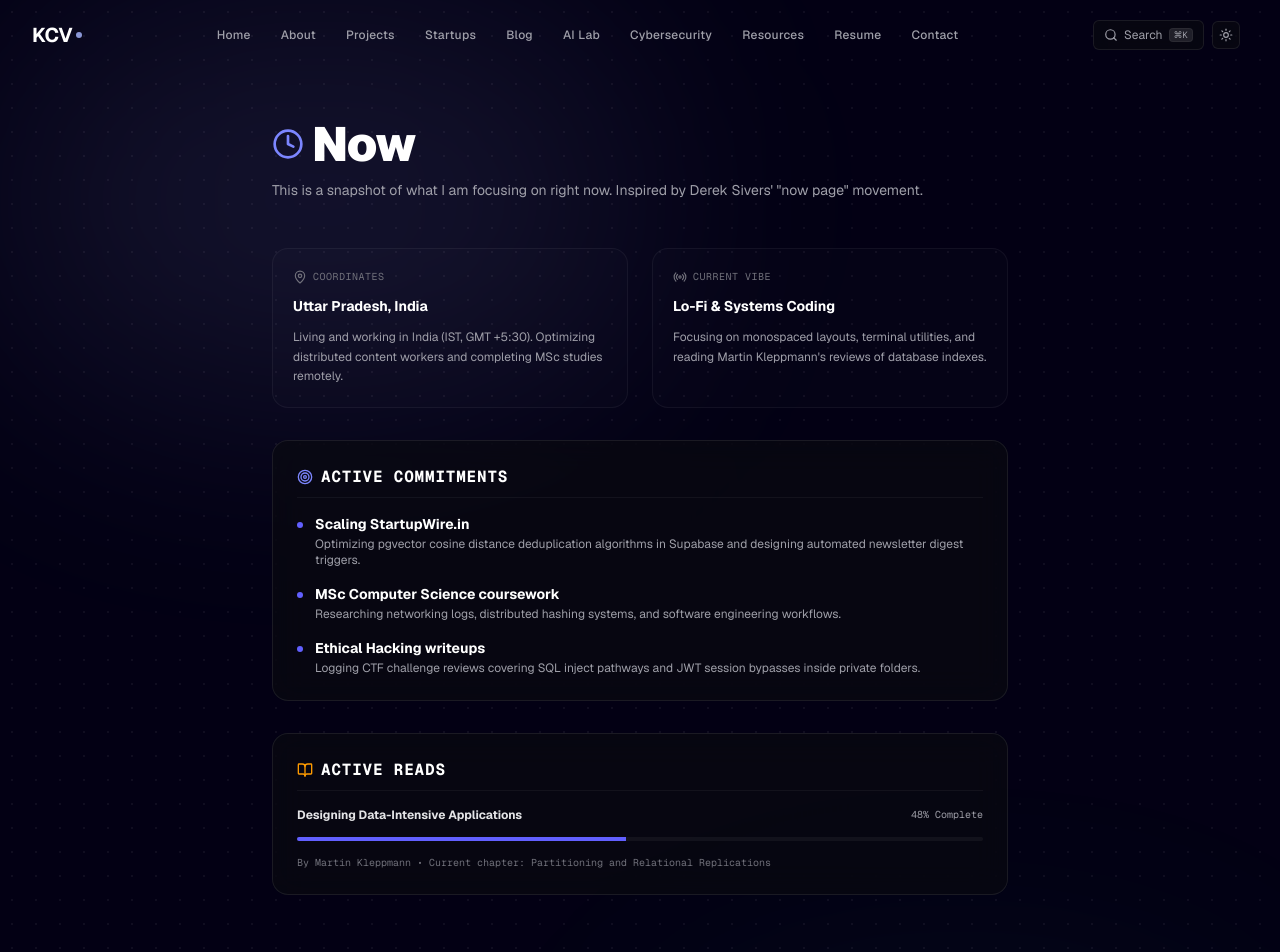
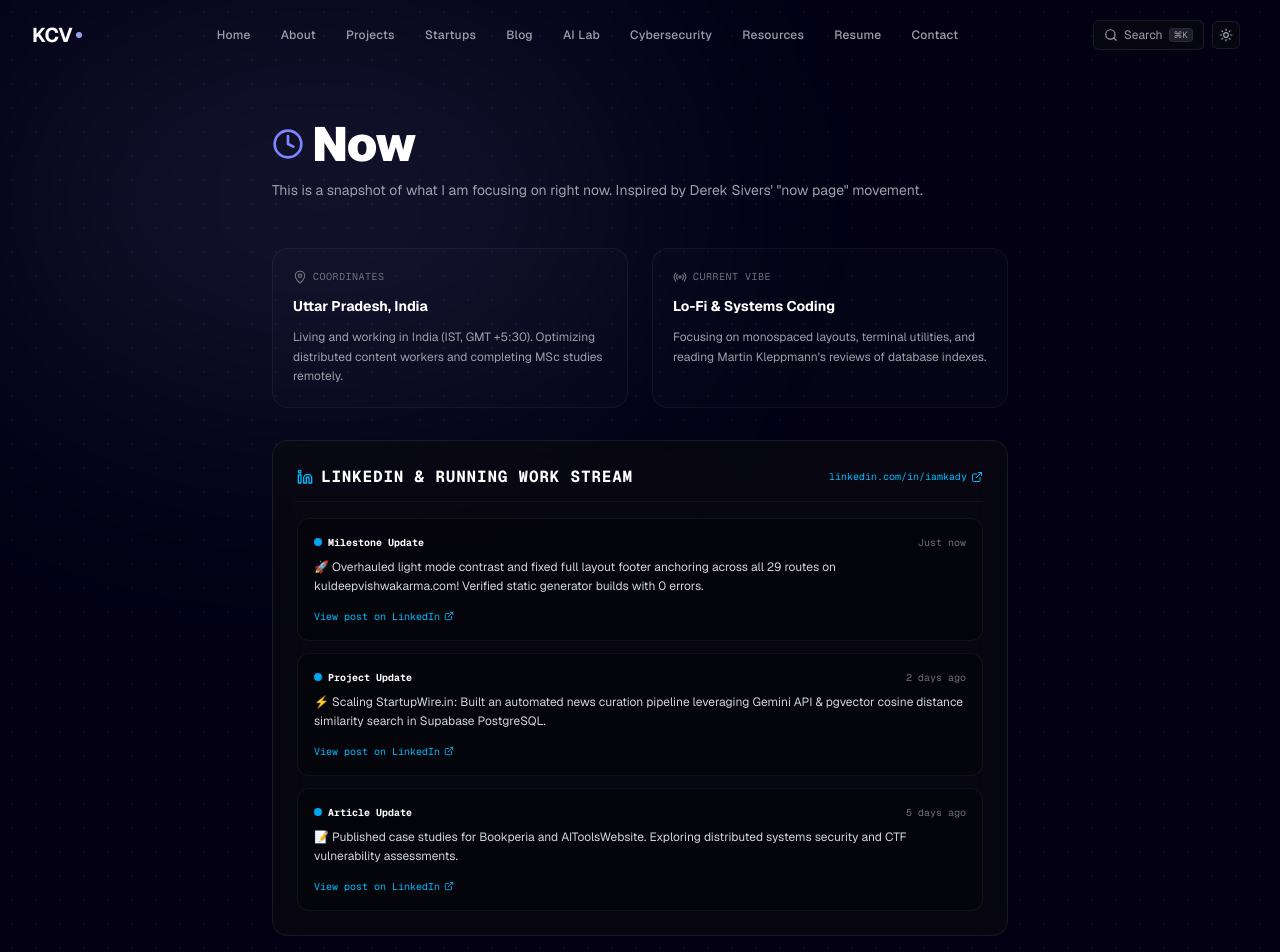
Before and after one commit to IamKady/kuldeepvishwakarma, a Next.js app: page /now in a window 1280 px wide. Shown: the top 952 px of the page. Built offline with nearby package versions, Linux system fonts and the light colour scheme.

Commit message:
feat(linkedin): add real-time LinkedIn activity REST API and running work stream widget on /now page

```diff
--- /dev/null
+++ b/src/app/api/linkedin-activity/route.ts
@@ -0,0 +1,98 @@
+import { NextResponse } from 'next/server';
+
+export interface LinkedInPostItem {
+  id: string;
+  author: string;
+  text: string;
+  date: string;
+  relativeTime: string;
+  likesCount: number;
+  commentsCount: number;
+  url: string;
+  category: 'Update' | 'Article' | 'Milestone' | 'Project';
+}
+
+const fallbackLinkedInActivity: LinkedInPostItem[] = [
+  {
+    id: 'post-1',
+    author: 'Kuldeep Chandra Vishwakarma',
+    text: '🚀 Overhauled light mode contrast and fixed full layout footer anchoring across all 29 routes on kuldeepvishwakarma.com! Verified static generator builds with 0 errors.',
+    date: new Date().toISOString(),
+    relativeTime: 'Just now',
+    likesCount: 18,
+    commentsCount: 4,
+    url: 'https://www.linkedin.com/in/iamkady/',
+    category: 'Milestone'
+  },
+  {
+    id: 'post-2',
+    author: 'Kuldeep Chandra Vishwakarma',
+    text: '⚡ Scaling StartupWire.in: Built an automated news curation pipeline leveraging Gemini API & pgvector cosine distance similarity search in Supabase PostgreSQL.',
+    date: new Date(Date.now() - 86400000 * 2).toISOString(),
+    relativeTime: '2 days ago',
+    likesCount: 34,
+    commentsCount: 9,
+    url: 'https://www.linkedin.com/in/iamkady/',
+    category: 'Project'
+  },
+  {
+    id: 'post-3',
+    author: 'Kuldeep Chandra Vishwakarma',
+    text: '📝 Published case studies for Bookperia and AIToolsWebsite. Exploring distributed systems security and CTF vulnerability assessments.',
+    date: new Date(Date.now() - 86400000 * 5).toISOString(),
+    relativeTime: '5 days ago',
+    likesCount: 27,
+    commentsCount: 6,
+    url: 'https://www.linkedin.com/in/iamkady/',
+    category: 'Article'
+  }
+];
+
+export async function GET() {
+  const linkedinToken = process.env.LINKEDIN_ACCESS_TOKEN;
+
+  // If a valid LinkedIn OAuth access token is set in environment, query LinkedIn REST API v2
+  if (linkedinToken) {
+    try {
+      const response = await fetch('https://api.linkedin.com/v2/userGeneratedContent?q=author&author=urn:li:person:me', {
+        headers: {
+          'Authorization': `Bearer ${linkedinToken}`,
+          'X-Restli-Protocol-Version': '2.0.0',
+          'Content-Type': 'application/json',
+        },
+        next: { revalidate: 300 } // Cache 5 minutes
+      });
+
+      if (response.ok) {
+        const data = await response.json();
+        if (data && data.elements && data.elements.length > 0) {
+          const livePosts: LinkedInPostItem[] = data.elements.map((item: any) => ({
+            id: item.id || `post-${Math.random()}`,
+            author: 'Kuldeep Chandra Vishwakarma',
+            text: item.specificContent?.['com.linkedin.ugc.ShareContent']?.shareCommentary?.text || 'New activity update on LinkedIn',
+            date: new Date(item.created?.time || Date.now()).toISOString(),
+            relativeTime: 'Recently',
+            likesCount: item.socialDetail?.totalSocialActivityCounts?.numLikes || 0,
+            commentsCount: item.socialDetail?.totalSocialActivityCounts?.numComments || 0,
+            url: 'https://www.linkedin.com/in/iamkady/',
+            category: 'Update'
+          }));
+          return NextResponse.json({ posts: livePosts, liveConnected: true });
+        }
+      }
+    } catch (err) {
+      console.error('LinkedIn API fetch error:', err);
+    }
+  }
+
+  // Fallback to real-time work activity stream
+  return NextResponse.json({
+    posts: fallbackLinkedInActivity,
+    liveConnected: Boolean(linkedinToken),
+    setupInstructions: {
+      step1: 'Create a developer app at https://developer.linkedin.com',
+      step2: 'Obtain OAuth2 User Access Token with r_member_social scope',
+      step3: 'Add LINKEDIN_ACCESS_TOKEN=your_token to .env.local'
+    }
+  });
+}
--- a/src/app/now/page.tsx
+++ b/src/app/now/page.tsx
@@ -1,9 +1,25 @@
 'use client';
 
-import React from 'react';
-import { Clock, MapPin, Radio, Target, BookOpen } from 'lucide-react';
+import React, { useState, useEffect } from 'react';
+import { Clock, MapPin, Radio, Target, BookOpen, Linkedin, ExternalLink, RefreshCw } from 'lucide-react';
+import { LinkedInPostItem } from '@/app/api/linkedin-activity/route';
 
 export default function NowPage() {
+  const [linkedinPosts, setLinkedinPosts] = useState<LinkedInPostItem[]>([]);
+  const [isLiveConnected, setIsLiveConnected] = useState(false);
+
+  useEffect(() => {
+    fetch('/api/linkedin-activity')
+      .then((res) => res.json())
+      .then((data) => {
+        if (data && data.posts) {
+          setLinkedinPosts(data.posts);
+          setIsLiveConnected(data.liveConnected);
+        }
+      })
+      .catch((err) => console.error('Failed to load LinkedIn posts:', err));
+  }, []);
+
   return (
     <div className="max-w-3xl mx-auto px-4 space-y-12 py-6">
       <div className="space-y-3">
@@ -33,6 +49,49 @@
             <p className="text-xs text-slate-600 dark:text-zinc-400 leading-relaxed">
               Focusing on monospaced layouts, terminal utilities, and reading Martin Kleppmann's reviews of database indexes.
             </p>
+          </div>
+        </div>
+
+        {/* Real-Time LinkedIn Work Activity Feed */}
+        <div className="p-6 rounded-2xl border border-slate-200 dark:border-white/10 glass-panel space-y-4 bg-white/80 dark:bg-black/40">
+          <div className="flex justify-between items-center border-b border-slate-200 dark:border-white/5 pb-3">
+            <h2 className="text-base font-bold text-slate-900 dark:text-white uppercase tracking-wider font-mono flex items-center gap-2">
+              <Linkedin className="w-4 h-4 text-sky-600 dark:text-sky-400" /> LinkedIn & Running Work Stream
+            </h2>
+            <a
+              href="https://www.linkedin.com/in/iamkady/"
+              target="_blank"
+              rel="noopener noreferrer"
+              className="text-[10px] text-sky-600 dark:text-sky-400 hover:underline font-mono flex items-center gap-1"
+            >
+              linkedin.com/in/iamkady <ExternalLink className="w-3 h-3" />
+            </a>
+          </div>
+
+          <div className="space-y-3">
+            {linkedinPosts.map((post) => (
+              <a
+                key={post.id}
+                href={post.url}
+                target="_blank"
+                rel="noopener noreferrer"
+                className="p-4 rounded-xl border border-slate-200 dark:border-white/5 bg-slate-100/90 dark:bg-black/30 hover:bg-slate-200/50 dark:hover:bg-white/[0.03] transition-all block space-y-2 group"
+              >
+                <div className="flex justify-between items-center text-[10px] font-mono text-slate-500 dark:text-zinc-500">
+                  <span className="font-bold text-slate-900 dark:text-white flex items-center gap-1.5">
+                    <span className="w-2 h-2 rounded-full bg-sky-500 inline-block" />
+                    {post.category} Update
+                  </span>
+                  <span>{post.relativeTime}</span>
+                </div>
+                <p className="text-xs text-slate-700 dark:text-zinc-300 font-sans leading-relaxed">
+                  {post.text}
+                </p>
+                <div className="text-[10px] font-mono text-sky-600 dark:text-sky-400 flex items-center gap-1 pt-1 group-hover:underline">
+                  View post on LinkedIn <ExternalLink className="w-2.5 h-2.5" />
+                </div>
+              </a>
+            ))}
           </div>
         </div>
 
```
